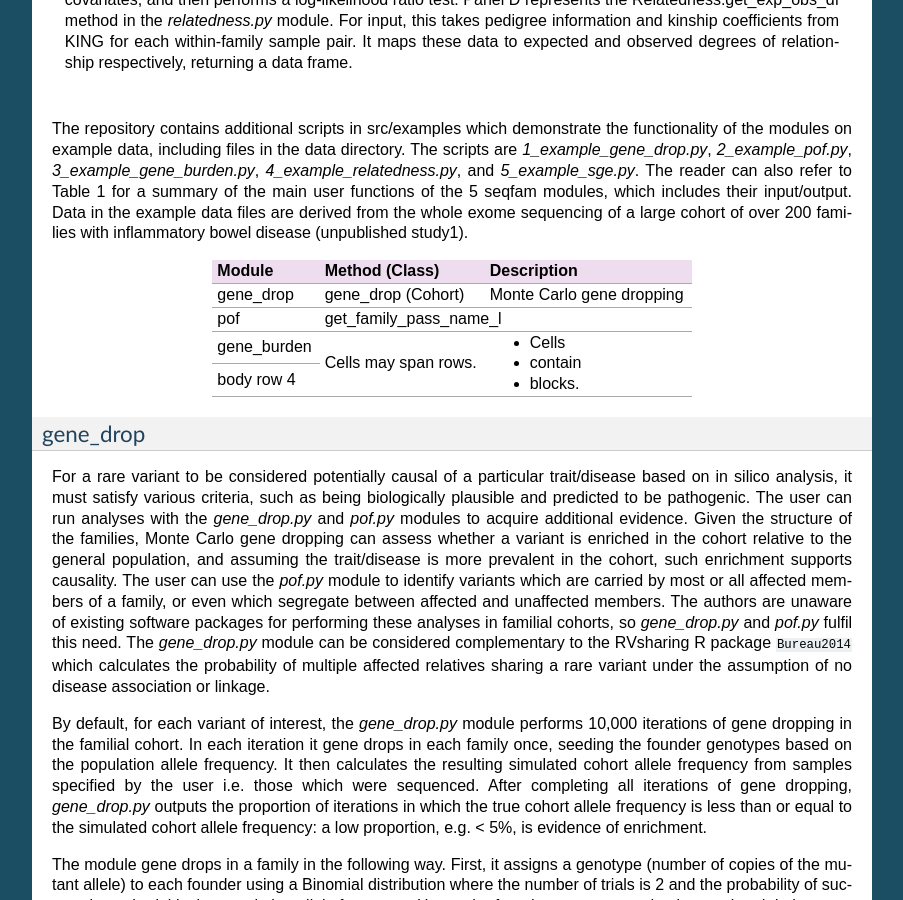
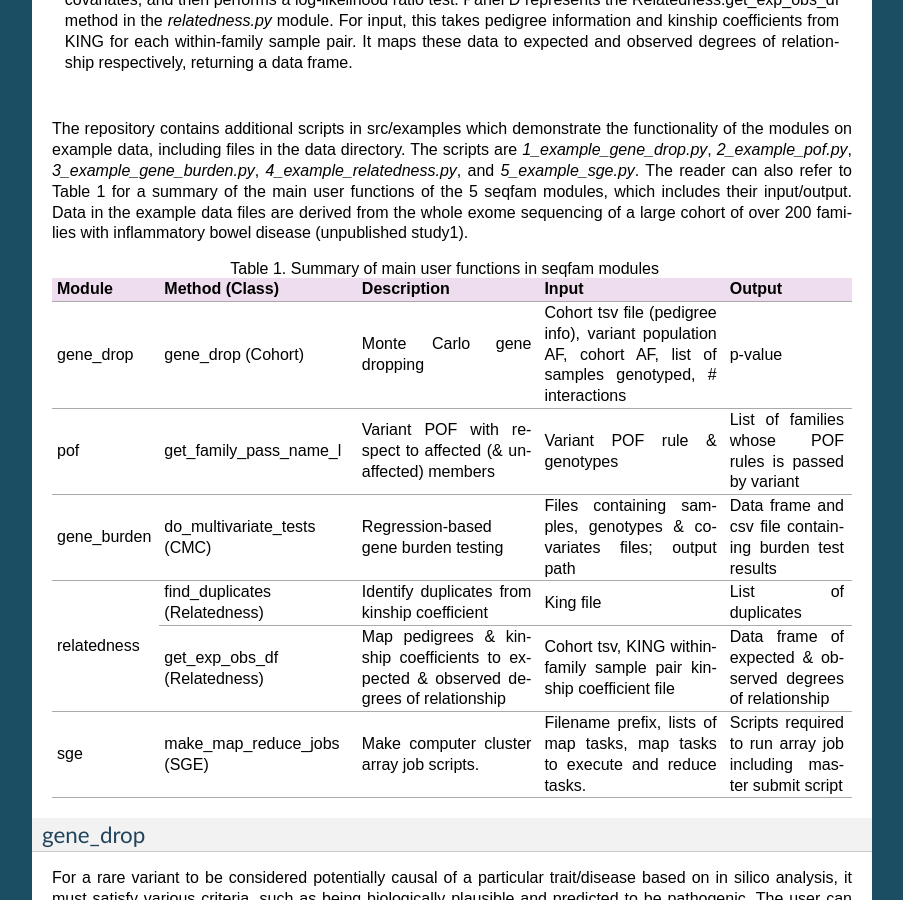
Before and after one commit to mframpton/seqfam, a Sphinx documentation site: the page built from docs/tutorial_and_api.rst, in a window 1280 px wide and 900 px high, scrolled down 1756 px. Shown: the whole window, without its empty margins (198-1101 px from the left). Built offline with Sphinx 7.4.7, drawn with Linux system fonts in a browser that asks for light colours; cross-references to code outside the pages are shown as plain code.

Commit message:
Table of main user functions updated.

```diff
--- a/docs/tutorial_and_api.rst
+++ b/docs/tutorial_and_api.rst
@@ -64,17 +64,23 @@ The scripts are *1_example_gene_drop.py*, *2_example_pof.py*, *3_example_gene_bu
 The reader can also refer to Table 1 for a summary of the main user functions of the 5 seqfam modules, which includes their input/output.
 Data in the example data files are derived from the whole exome sequencing of a large cohort of over 200 families with inflammatory bowel disease (unpublished study1).
 
-+-------------+--------------------+------------------------------+
-| Module      | Method (Class)     | Description                  |
-+=============+====================+==============================+
-| gene_drop   | gene_drop (Cohort) | Monte Carlo gene dropping    |
-+-------------+--------------------+------------------------------+
-| pof         | get_family_pass_name_l                            |
-+-------------+--------------------+------------------------------+
-| gene_burden | Cells may          | - Cells                      |
-+-------------+ span rows.         | - contain                    |
-| body row 4  |                    | - blocks.                    |
-+-------------+--------------------+------------------------------+
+.. table:: Table 1. Summary of main user functions in seqfam modules
+
+   +-------------+-------------------------------+-------------------------------------------------------------------------------------+--------------------------------------------------------------------------------------------------------------+------------------------------------------------------------------+
+   | Module      | Method (Class)                | Description                                                                         | Input                                                                                                        | Output                                                           |
+   +=============+===============================+=====================================================================================+==============================================================================================================+==================================================================+
+   | gene_drop   | gene_drop (Cohort)            | Monte Carlo gene dropping                                                           | Cohort tsv file (pedigree info), variant population AF, cohort AF, list of samples genotyped, # interactions | p-value                                                          |
+   +-------------+-------------------------------+-------------------------------------------------------------------------------------+--------------------------------------------------------------------------------------------------------------+------------------------------------------------------------------+
+   | pof         | get_family_pass_name_l        | Variant POF with respect to affected (& unaffected) members                         | Variant POF rule & genotypes                                                                                 | List of families whose POF rules is passed by variant            |
+   +-------------+-------------------------------+-------------------------------------------------------------------------------------+--------------------------------------------------------------------------------------------------------------+------------------------------------------------------------------+
+   | gene_burden | do_multivariate_tests (CMC)   | Regression-based gene burden testing                                                | Files containing samples, genotypes & covariates files; output path                                          | Data frame and csv file containing burden test results           |
+   +-------------+-------------------------------+-------------------------------------------------------------------------------------+--------------------------------------------------------------------------------------------------------------+------------------------------------------------------------------+
+   |             | find_duplicates (Relatedness) | Identify duplicates from kinship coefficient                                        | King file                                                                                                    | List of duplicates                                               |
+   | relatedness +-------------------------------+-------------------------------------------------------------------------------------+--------------------------------------------------------------------------------------------------------------+------------------------------------------------------------------+
+   |             | get_exp_obs_df (Relatedness)  | Map pedigrees & kinship coefficients to expected & observed degrees of relationship | Cohort tsv, KING within-family sample pair kinship coefficient file                                          | Data frame of expected & observed degrees of relationship        |
+   +-------------+-------------------------------+-------------------------------------------------------------------------------------+--------------------------------------------------------------------------------------------------------------+------------------------------------------------------------------+
+   | sge         | make_map_reduce_jobs (SGE)    | Make computer cluster array job scripts.                                            | Filename prefix, lists of map tasks, map tasks to execute and reduce tasks.                                  | Scripts required to run array job including master submit script |
+   +-------------+-------------------------------+-------------------------------------------------------------------------------------+--------------------------------------------------------------------------------------------------------------+------------------------------------------------------------------+
 
 gene_drop
 =========
```
